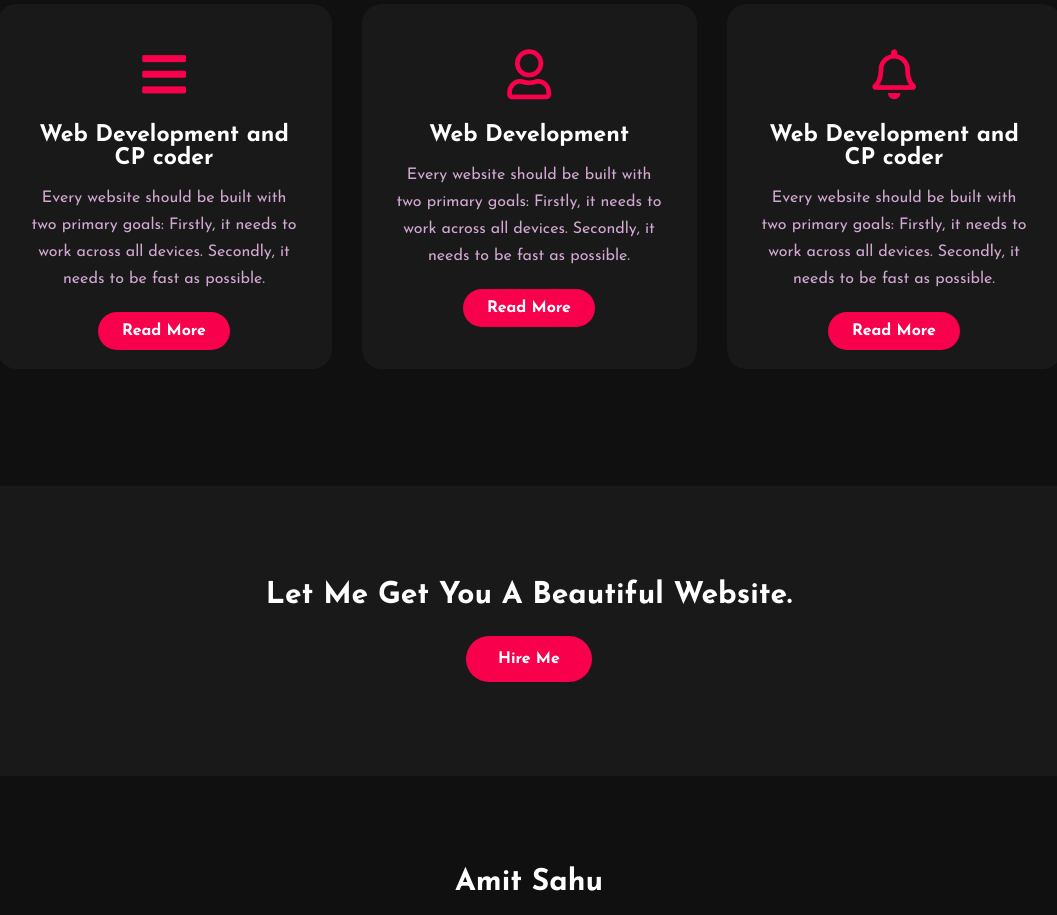
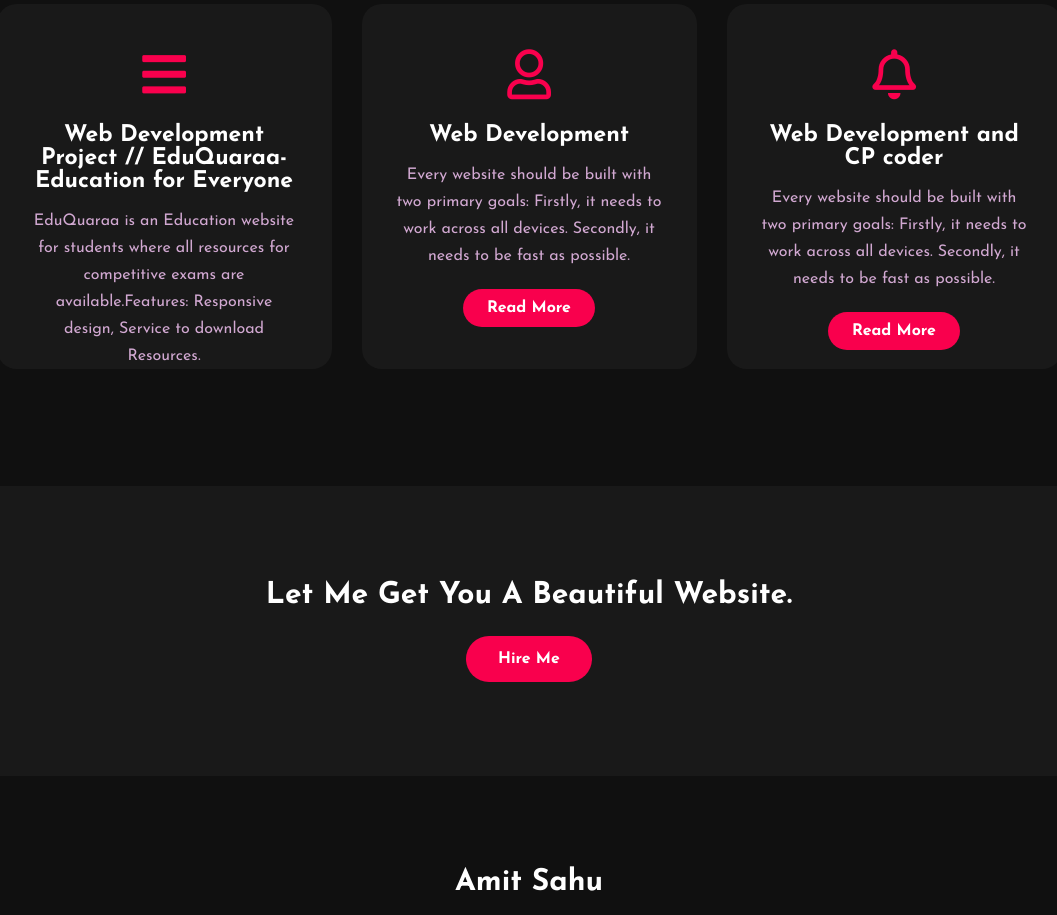
Before and after one commit to amitsahu77/intro-web, a plain HTML site: page index.html in a window 1280 px wide. Shown: the part 1880-2795 px from the top of the page, without its empty margins (111-1168 px from the left). Drawn offline with Linux system fonts and the light colour scheme.

Commit message:
Update index.html

```diff
--- a/index.html
+++ b/index.html
@@ -70,10 +70,10 @@
 		<div class="box">
 			<div class="card">
 				<i class="fas fa-bars"></i>
-				<h5>Web Development and CP coder</h5>
+				<h5>Web Development Project // EduQuaraa-Education for Everyone </h5>
 				<div class="pra">
-					<p>Every website should be built with two primary goals: Firstly, it needs to work across all
-						devices. Secondly, it needs to be fast as possible.</p>
+					<p>EduQuaraa is an Education website for students where all resources for competitive exams are available.Features: Responsive design, Service to download Resources.<br>
+						<b>Exposure:</b> HTML, CSS, Bootstrap, JavaScript, Git. </p>
 
 					<p style="text-align: center;">
 						<a class="button" href="#">Read More</a>
```
